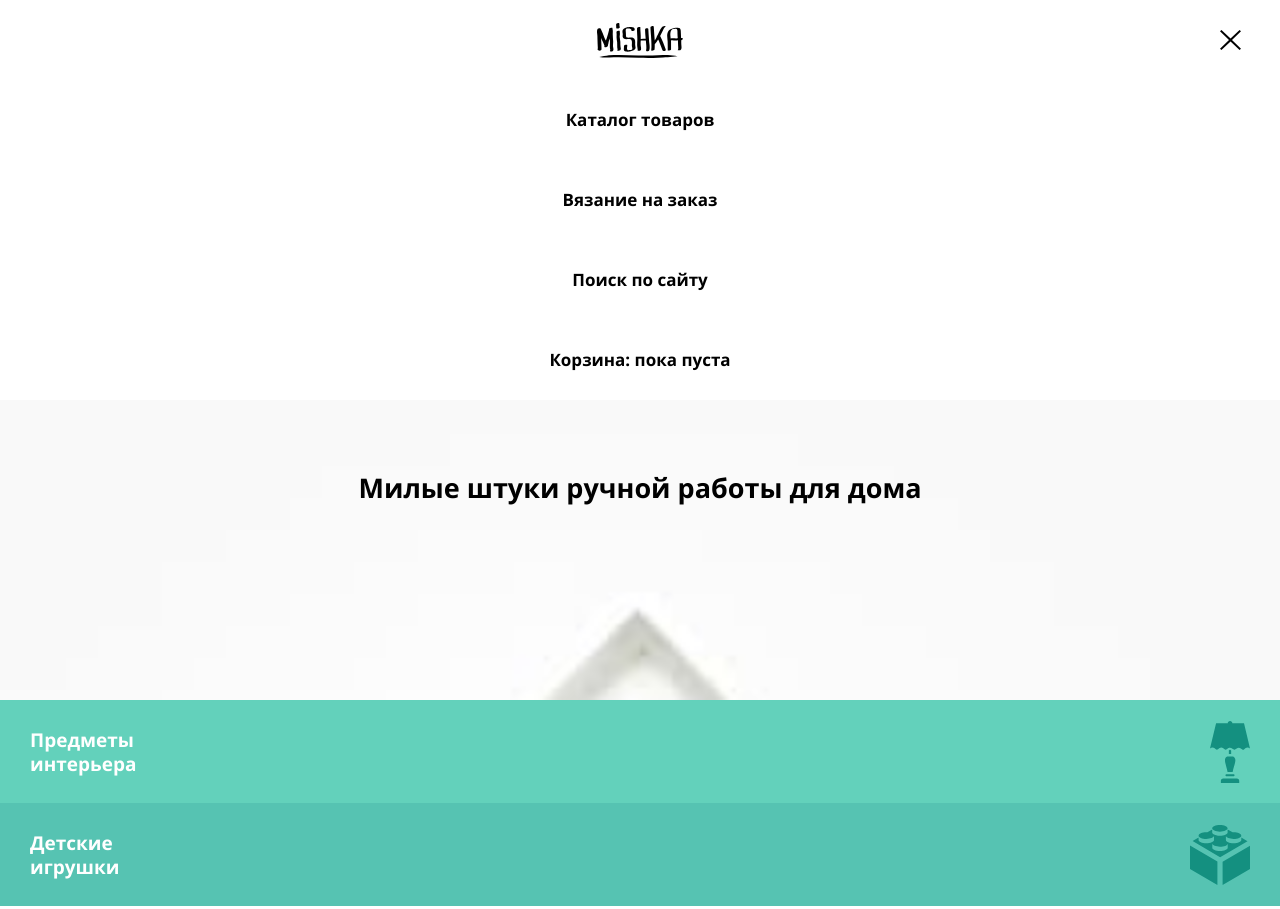
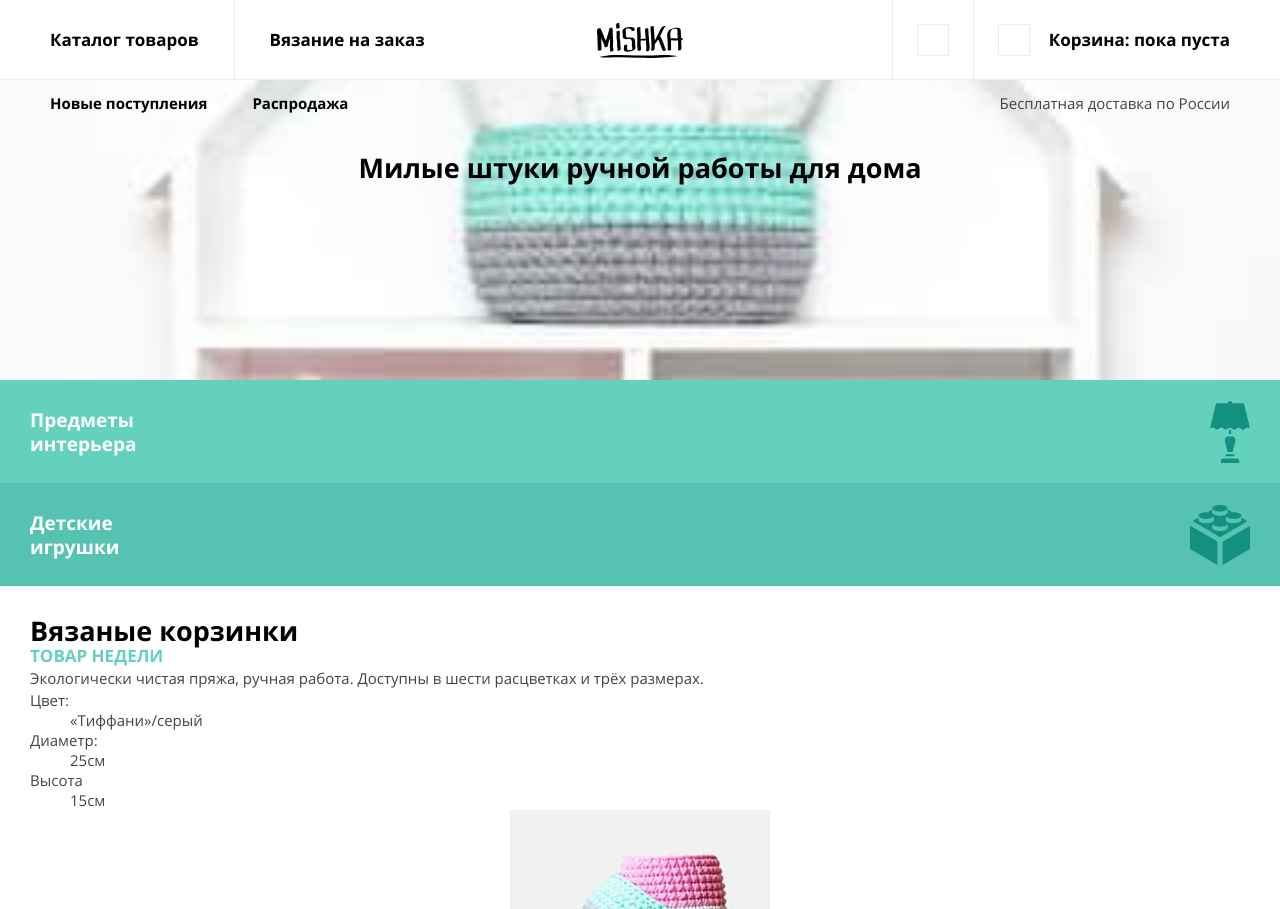
Before and after one commit to runnaf/1893699-mishka-24, a plain HTML site: page source/index.html in a window 1280 px wide. Shown: the top 909 px of the page. Drawn offline with nearby package versions, Linux system fonts and the light colour scheme; files that its build step writes are made by us from their sources; files whose address does not match are found by name.

Commit message:
Адаптивная верстка хедера

```diff
--- a/source/index.html
+++ b/source/index.html
@@ -27,13 +27,23 @@
   <nav class="page-header__nav user-nav">
     <ul class="user-nav__list">
       <li class="user-nav__item">
-        <a href="#" class="user-nav__link">Поиск по сайту</a>
+        <a href="#" class="user-nav__link user-nav__search">
+          <span class="user-nav__mobile-text">Поиск по сайту</span></a>
       </li>
       <li class="user-nav__item">
-        <a href="#" class="user-nav__link">Корзина: пока пуста</a>
+        <a href="#" class="user-nav__link user-nav__cart">Корзина: пока пуста</a>
       </li>
     </ul>
   </nav>
+  <div class="page-header__delivery-info">Бесплатная доставка по России</div>
+  <ul class="page-header__sale-list">
+    <li>
+      <a class="page-header__sale-link" href="#">Новые поступления</a>
+    </li>
+    <li>
+      <a class="page-header__sale-link" href="#">Распродажа</a>
+    </li>
+  </ul>
 </header>
 <main class="page-main">
   <h1 class="visually-hidden">Магазин детских игрушек и предметов интерьера "Мишка"</h1>
--- a/source/sass/components/common/page-main.scss
+++ b/source/sass/components/common/page-main.scss
@@ -2,6 +2,12 @@
   position: relative;
   display: flex;
   flex-direction: column;
+
+  @media (min-width: $tablet-width) {
+    position: relative;
+    z-index: 2;
+    top: -$header-second-string;
+  }
 }
 
 .page-main__title {
--- a/source/sass/components/header/page-header.scss
+++ b/source/sass/components/header/page-header.scss
@@ -4,6 +4,37 @@
   display: grid;
   grid-template-columns: 1fr;
   box-sizing: border-box;
+  position: relative;
+
+  @media (min-width: $tablet-width) {
+    padding: 0 50px;
+    grid-template-columns: 1fr 1fr;
+    grid-template-rows: 1fr $header-second-string;
+    grid-auto-flow: column;
+    grid-template-areas:
+      "header-logo user-nav"
+      "site-nav delivery-info";
+  }
+
+  @media (min-width: $desktop-width) {
+    grid-template-columns: 1fr 150px 1fr;
+    grid-template-rows: 1fr $header-second-string;
+    grid-template-areas:
+      "site-nav header-logo user-nav"
+      "sale-info . delivery-info";
+  }
+
+  &::before {
+    @media (min-width: $tablet-width) {
+      content: "";
+      position: absolute;
+      left: 0;
+      right: 0;
+      bottom: 46px;
+      height: 1px;
+      background-color: $border-color;
+    }
+  }
 }
 
 .page-header__toggle {
@@ -15,6 +46,10 @@
   width: 40px;
   height: 40px;
   background: url("/img/header-menu-close.svg") $main-background no-repeat 50% 50%;
+
+  @media (min-width: $tablet-width) {
+    display: none;
+  }
 }
 
 .page-header__nav {
@@ -28,4 +63,52 @@
   display: flex;
   justify-content: center;
   align-items: center;
+
+  @media (min-width: $tablet-width) {
+    grid-area: header-logo;
+    align-self: center;
+    justify-self: start;
+  }
+
+  @media (min-width: $desktop-width) {
+    justify-self: center;
+  }
 }
+
+.page-header__delivery-info {
+  display: none;
+
+  @media (min-width: $tablet-width) {
+    display: block;
+    grid-area: delivery-info;
+    align-self: center;
+    justify-self: end;
+    z-index: 3;
+  }
+}
+
+.page-header__sale-list {
+  display: none;
+
+  @media (min-width: $desktop-width) {
+    z-index: 3;
+    grid-area: sale-info;
+    display: flex;
+    align-self: center;
+    justify-self: start;
+    list-style-type: none;
+    padding: 0;
+    margin: 0;
+    gap: 45px;
+  }
+}
+
+.page-header__sale-link {
+  @media (min-width: $desktop-width) {
+    font-size: 15px;
+    line-height: 24px;
+    font-weight: 700;
+    color: $text-title;
+    text-decoration: none;
+  }
+}
--- a/source/sass/components/header/site-nav.scss
+++ b/source/sass/components/header/site-nav.scss
@@ -1,18 +1,63 @@
+.site-nav {
+  @media (min-width: $tablet-width) {
+    grid-area: site-nav;
+    align-self: center;
+    justify-self: start;
+  }
+
+  @media (min-width: $desktop-width) {
+    grid-area: site-nav;
+  }
+}
+
 .site-nav__list {
   list-style-type: none;
   padding: 0;
   margin: 0;
+
+  @media (min-width: $tablet-width) {
+    display: flex;
+  }
 }
 
 .site-nav__item {
   min-height: 80px;
   display: flex;
-  justify-content: center;
+  justify-content: start;
+  margin-left: 80px;
   align-items: center;
+
+  @media (min-width: $tablet-width) {
+    margin-left: 0;
+  }
+
+  @media (min-width: $desktop-width) {
+    padding-right: 35px;
+  }
+}
+
+.site-nav__item:nth-child(2) {
+  @media (min-width: $desktop-width) {
+    padding-left: 35px;
+    border-left: 1px solid $border-color;
+  }
 }
 
 .site-nav__link {
   display: block;
   text-decoration: none;
   color: $text-title;
+
+  @media (min-width: $tablet-width) {
+    font-size: 15px;
+    line-height: 24px;
+    font-weight: 700;
+    margin-right: 20px;
+    z-index: 3;
+  }
+
+  @media (min-width: $desktop-width) {
+    font-size: 17px;
+    margin-right: 0;
+  }
 }
--- a/source/sass/components/header/user-nav.scss
+++ b/source/sass/components/header/user-nav.scss
@@ -1,18 +1,85 @@
+.user-nav {
+  @media (min-width: $tablet-width) {
+    grid-area: user-nav;
+    align-self: center;
+    justify-self: end;
+  }
+}
+
 .user-nav__list {
   list-style-type: none;
   padding: 0;
   margin: 0;
+
+  @media (min-width: $tablet-width) {
+    display: flex;
+  }
 }
 
 .user-nav__item {
   min-height: 80px;
   display: flex;
-  justify-content: center;
+  justify-content: start;
+  margin-left: 80px;
   align-items: center;
+
+  @media (min-width: $tablet-width) {
+    margin-left: 0;
+  }
+}
+
+.user-nav__item:nth-child(1) {
+  @media (min-width: $tablet-width) {
+    border-left: 1px solid $border-color;
+    border-right: 1px solid $border-color;
+  }
+}
+
+.user-nav__link::before {
+  content: "";
+  position: absolute;
+  transform: translate(-50%, -50%);
+  width: 30px;
+  height: 30px;
+  border: 1px solid $border-color;
+  left: -40px;
+  top: 50%;
+
+  @media (min-width: $tablet-width) {
+    left: 40px;
+  }
 }
 
 .user-nav__link {
   display: block;
   text-decoration: none;
   color: $text-title;
+  cursor: pointer;
+  position: relative;
+
+  @media (min-width: $tablet-width) {
+    padding-left: 75px;
+  }
 }
+
+.user-nav__mobile-text {
+  @media (min-width: $tablet-width) {
+    position: absolute;
+    width: 1px;
+    height: 1px;
+    margin: -1px;
+    border: 0;
+    padding: 0;
+    white-space: nowrap;
+    clip-path: inset(100%);
+    clip: rect(0 0 0 0);
+    overflow: hidden;
+  }
+}
+
+.user-nav__search {
+  @media (min-width: $tablet-width) {
+    width: 80px;
+    box-sizing: border-box;
+  }
+}
--- a/source/sass/components/main-index/main-header.scss
+++ b/source/sass/components/main-index/main-header.scss
@@ -1,12 +1,11 @@
-
 .main-header__title {
   display: block;
   padding: 73px 30px 0 30px;
   font-size: 27px;
   line-height: 30px;
   color: $text-title;
-  background: url("/img/main-image-mobile.jpg") no-repeat 50% 0;
-  background-size: 100%;
+  background: url("/img/main-image-mobile.jpg") no-repeat center;
+  background-size: cover;
   margin: 0;
   height: 300px;
   text-align: center;
--- a/source/sass/global/variables.scss
+++ b/source/sass/global/variables.scss
@@ -14,3 +14,6 @@
 $tablet-width: 768px;
 $desktop-width: 1150px;
 $mobile-width-only: 767px;
+
+// Высота строки хедера в tablet-width налезающаяя на main
+$header-second-string: 46px;
```
Also changed, not shown: source/catalog.html (+13 -3 lines), source/form.html (+13 -3 lines).
